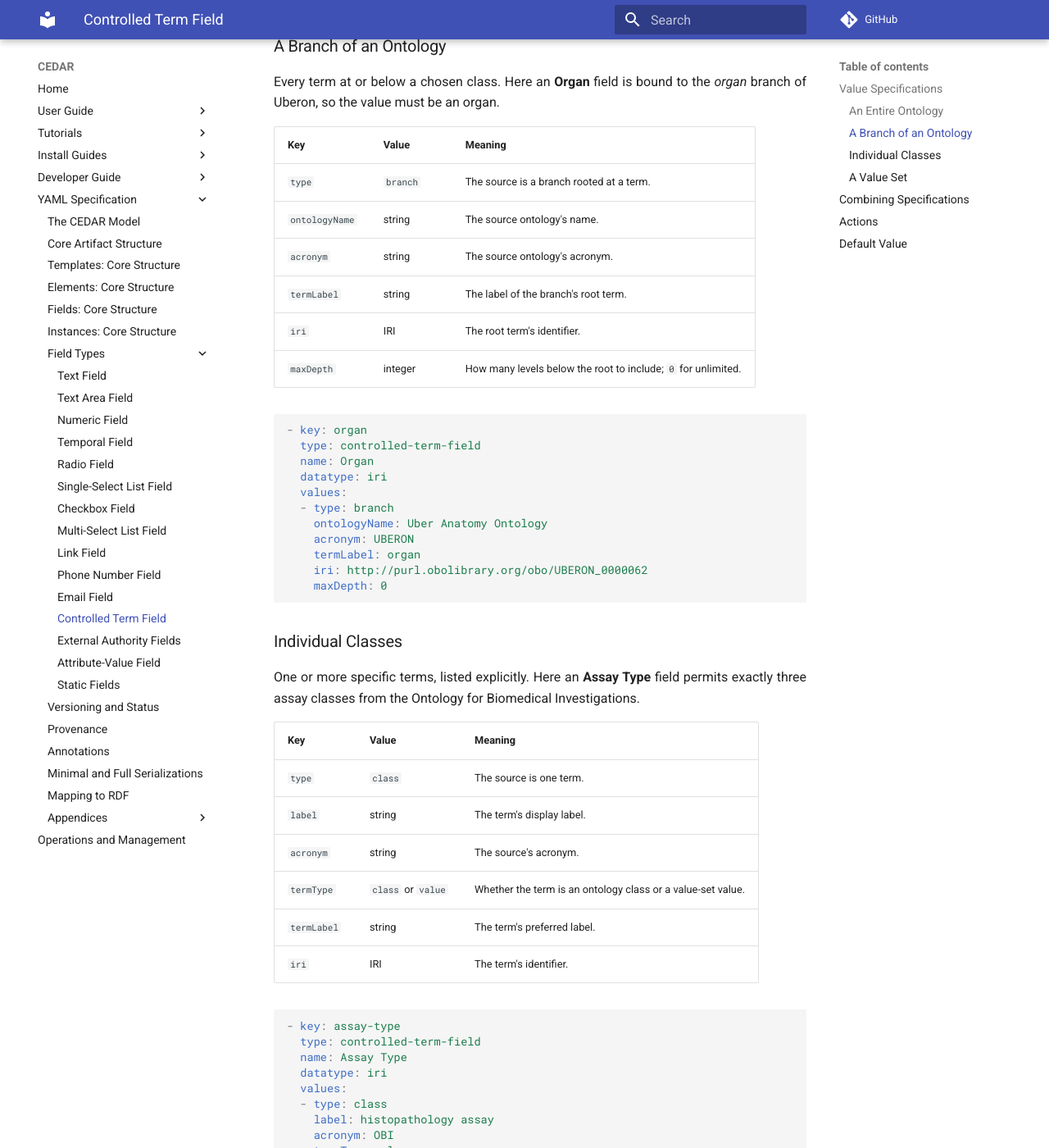
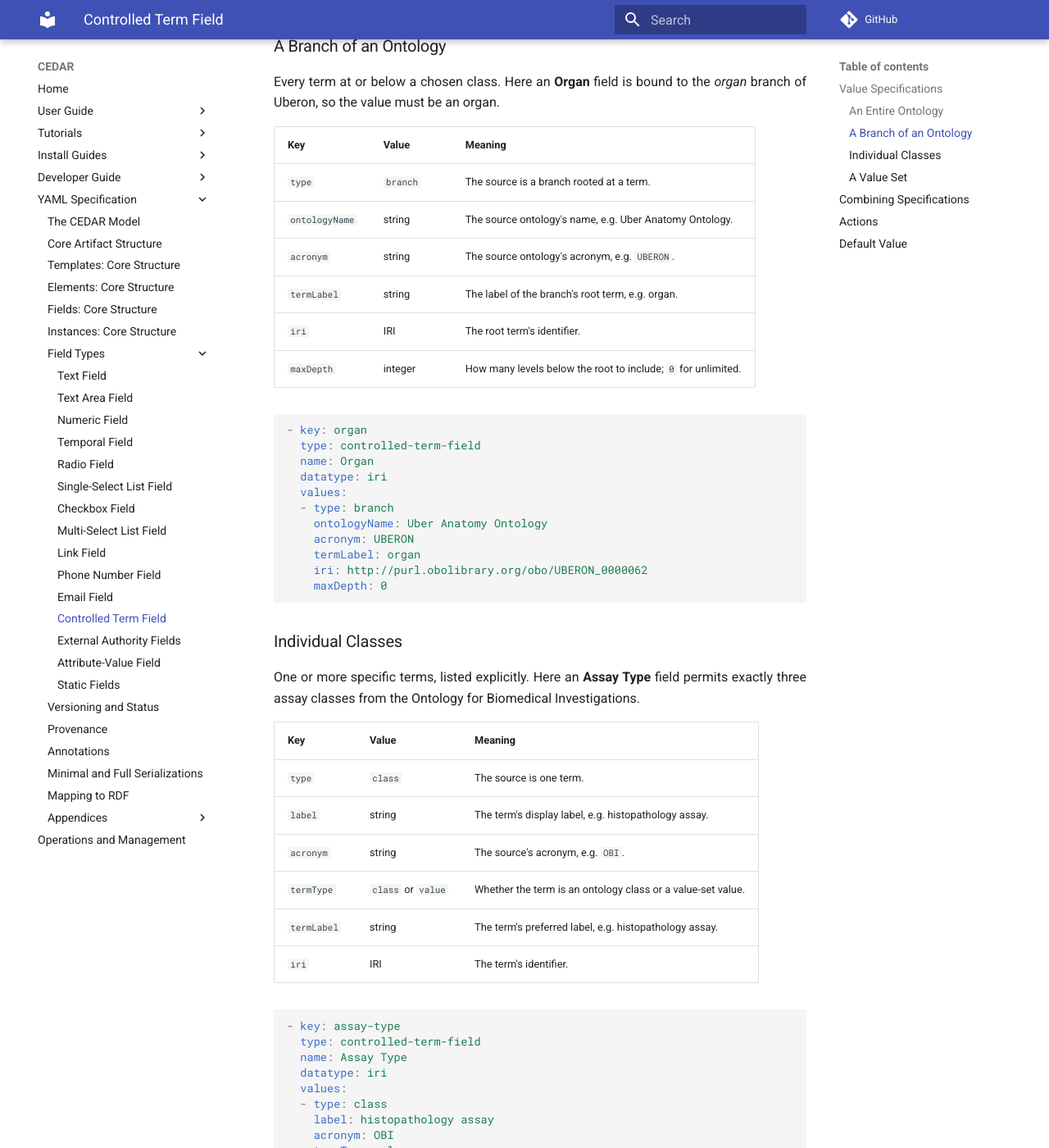
Before and after one commit to metadatacenter/cedar-mkdocs, an MkDocs documentation site: the page built from docs/yaml-spec/field-types/controlled-term-field.md, in a window 1280 px wide and 1400 px high, scrolled down 1244 px. Shown: the whole window at 82% size. Built offline with MkDocs 1.6.1 and Material for MkDocs 9.7.7, drawn with Linux system fonts in a browser that asks for light colours; comment, search, counter and statistics services are not loaded; some of the changed text lies outside the part shown.

Commit message:
YAML spec: add e.g. examples to the value-spec tables
Concrete examples on the short human-readable values (acronym CL, ontologyName Cell
Ontology, etc.), matching the preview appendix; IRIs stay plain since they sit in the YAML
example directly below each table.

Co-Authored-By: Claude Opus 4.8 <noreply@anthropic.com>

````diff
--- a/docs/yaml-spec/field-types/controlled-term-field.md
+++ b/docs/yaml-spec/field-types/controlled-term-field.md
@@ -26,8 +26,8 @@ Ontology, so any cell type is permitted.
 | Key | Value | Meaning |
 |-----|-------|---------|
 | `type` | `ontology` | The source is a whole ontology. |
-| `acronym` | string | The ontology's acronym. |
-| `ontologyName` | string | The ontology's name. |
+| `acronym` | string | The ontology's acronym, e.g. `CL`. |
+| `ontologyName` | string | The ontology's name, e.g. Cell Ontology. |
 | `iri` | IRI | The ontology's identifier. |
 | `numTerms` | integer | Number of terms, when known. |
 
@@ -51,9 +51,9 @@ branch of Uberon, so the value must be an organ.
 | Key | Value | Meaning |
 |-----|-------|---------|
 | `type` | `branch` | The source is a branch rooted at a term. |
-| `ontologyName` | string | The source ontology's name. |
-| `acronym` | string | The source ontology's acronym. |
-| `termLabel` | string | The label of the branch's root term. |
+| `ontologyName` | string | The source ontology's name, e.g. Uber Anatomy Ontology. |
+| `acronym` | string | The source ontology's acronym, e.g. `UBERON`. |
+| `termLabel` | string | The label of the branch's root term, e.g. organ. |
 | `iri` | IRI | The root term's identifier. |
 | `maxDepth` | integer | How many levels below the root to include; `0` for unlimited. |
 
@@ -79,10 +79,10 @@ three assay classes from the Ontology for Biomedical Investigations.
 | Key | Value | Meaning |
 |-----|-------|---------|
 | `type` | `class` | The source is one term. |
-| `label` | string | The term's display label. |
-| `acronym` | string | The source's acronym. |
+| `label` | string | The term's display label, e.g. histopathology assay. |
+| `acronym` | string | The source's acronym, e.g. `OBI`. |
 | `termType` | `class` or `value` | Whether the term is an ontology class or a value-set value. |
-| `termLabel` | string | The term's preferred label. |
+| `termLabel` | string | The term's preferred label, e.g. histopathology assay. |
 | `iri` | IRI | The term's identifier. |
 
 ```yaml
````
Also changed, not shown: other parts of docs/yaml-spec/field-types/controlled-term-field.md (+2 -2 lines).
